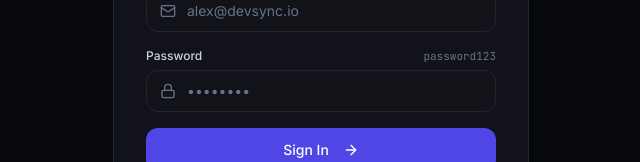
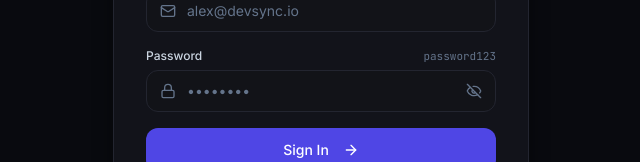
Before and after one commit to Gagandeeprai/devsync, a React (Vite) app in the folder client/: page /login in a window 1280 px wide. Shown: the part 493-655 px from the top of the page, without its empty margins (319-959 px from the left). Built offline with nearby package versions, Linux system fonts and the light colour scheme; no server answers.

Commit message:
feat: add press-and-hold eye button to reveal password on login and register forms

```diff
--- a/client/src/pages/Login.tsx
+++ b/client/src/pages/Login.tsx
@@ -1,12 +1,13 @@
 import React, { useState } from 'react';
 import { Link, useNavigate } from 'react-router-dom';
-import { Layers, ArrowRight, Lock, Mail, Sparkles } from 'lucide-react';
+import { Layers, ArrowRight, Lock, Mail, Sparkles, Eye, EyeOff } from 'lucide-react';
 import { useAuthStore } from '../store/authStore';
 import { Button } from '../components/ui/Button';
 
 export const Login: React.FC = () => {
   const [email, setEmail] = useState('');
   const [password, setPassword] = useState('');
+  const [showPassword, setShowPassword] = useState(false);
   const { login, isLoading } = useAuthStore();
   const navigate = useNavigate();
 
@@ -114,13 +115,49 @@ export const Login: React.FC = () => {
                   <Lock className="w-4 h-4" />
                 </div>
                 <input
-                  type="password"
+                  type={showPassword ? 'text' : 'password'}
                   required
                   value={password}
                   onChange={(e) => setPassword(e.target.value)}
                   placeholder="••••••••"
-                  className="w-full pl-10 pr-3.5 py-2.5 bg-surface-200 border border-surface-border rounded-xl text-slate-100 placeholder-slate-500 text-sm focus:outline-none focus:border-brand-500 focus:ring-1 focus:ring-brand-500 transition-all"
+                  className="w-full pl-10 pr-10 py-2.5 bg-surface-200 border border-surface-border rounded-xl text-slate-100 placeholder-slate-500 text-sm focus:outline-none focus:border-brand-500 focus:ring-1 focus:ring-brand-500 transition-all"
                 />
+                <button
+                  type="button"
+                  onMouseDown={(e) => {
+                    e.preventDefault();
+                    setShowPassword(true);
+                  }}
+                  onMouseUp={() => setShowPassword(false)}
+                  onMouseLeave={() => setShowPassword(false)}
+                  onTouchStart={(e) => {
+                    e.preventDefault();
+                    setShowPassword(true);
+                  }}
+                  onTouchEnd={() => setShowPassword(false)}
+                  onTouchCancel={() => setShowPassword(false)}
+                  onKeyDown={(e) => {
+                    if (e.key === ' ' || e.key === 'Enter') {
+                      e.preventDefault();
+                      setShowPassword(true);
+                    }
+                  }}
+                  onKeyUp={(e) => {
+                    if (e.key === ' ' || e.key === 'Enter') {
+                      setShowPassword(false);
+                    }
+                  }}
+                  onBlur={() => setShowPassword(false)}
+                  title="Hold to view password"
+                  aria-label="Hold to view password"
+                  className="absolute inset-y-0 right-0 pr-3.5 flex items-center text-slate-500 hover:text-slate-300 active:text-brand-400 transition-colors cursor-pointer select-none"
+                >
+                  {showPassword ? (
+                    <Eye className="w-4 h-4 text-brand-400 animate-in fade-in zoom-in-95 duration-100" />
+                  ) : (
+                    <EyeOff className="w-4 h-4" />
+                  )}
+                </button>
               </div>
             </div>
 
--- a/client/src/pages/Register.tsx
+++ b/client/src/pages/Register.tsx
@@ -1,6 +1,6 @@
 import React, { useState } from 'react';
 import { Link, useNavigate } from 'react-router-dom';
-import { Layers, ArrowRight, Lock, Mail, User as UserIcon } from 'lucide-react';
+import { Layers, ArrowRight, Lock, Mail, User as UserIcon, Eye, EyeOff } from 'lucide-react';
 import { useAuthStore } from '../store/authStore';
 import { Button } from '../components/ui/Button';
 
@@ -8,6 +8,7 @@ export const Register: React.FC = () => {
   const [name, setName] = useState('');
   const [email, setEmail] = useState('');
   const [password, setPassword] = useState('');
+  const [showPassword, setShowPassword] = useState(false);
   const [role, setRole] = useState<'DEVELOPER' | 'LEAD'>('DEVELOPER');
   const { register, isLoading } = useAuthStore();
   const navigate = useNavigate();
@@ -102,14 +103,50 @@ export const Register: React.FC = () => {
                   <Lock className="w-4 h-4" />
                 </div>
                 <input
-                  type="password"
+                  type={showPassword ? 'text' : 'password'}
                   required
                   minLength={6}
                   value={password}
                   onChange={(e) => setPassword(e.target.value)}
                   placeholder="At least 6 characters"
-                  className="w-full pl-10 pr-3.5 py-2.5 bg-surface-200 border border-surface-border rounded-xl text-slate-100 placeholder-slate-500 text-sm focus:outline-none focus:border-brand-500 focus:ring-1 focus:ring-brand-500 transition-all"
+                  className="w-full pl-10 pr-10 py-2.5 bg-surface-200 border border-surface-border rounded-xl text-slate-100 placeholder-slate-500 text-sm focus:outline-none focus:border-brand-500 focus:ring-1 focus:ring-brand-500 transition-all"
                 />
+                <button
+                  type="button"
+                  onMouseDown={(e) => {
+                    e.preventDefault();
+                    setShowPassword(true);
+                  }}
+                  onMouseUp={() => setShowPassword(false)}
+                  onMouseLeave={() => setShowPassword(false)}
+                  onTouchStart={(e) => {
+                    e.preventDefault();
+                    setShowPassword(true);
+                  }}
+                  onTouchEnd={() => setShowPassword(false)}
+                  onTouchCancel={() => setShowPassword(false)}
+                  onKeyDown={(e) => {
+                    if (e.key === ' ' || e.key === 'Enter') {
+                      e.preventDefault();
+                      setShowPassword(true);
+                    }
+                  }}
+                  onKeyUp={(e) => {
+                    if (e.key === ' ' || e.key === 'Enter') {
+                      setShowPassword(false);
+                    }
+                  }}
+                  onBlur={() => setShowPassword(false)}
+                  title="Hold to view password"
+                  aria-label="Hold to view password"
+                  className="absolute inset-y-0 right-0 pr-3.5 flex items-center text-slate-500 hover:text-slate-300 active:text-brand-400 transition-colors cursor-pointer select-none"
+                >
+                  {showPassword ? (
+                    <Eye className="w-4 h-4 text-brand-400 animate-in fade-in zoom-in-95 duration-100" />
+                  ) : (
+                    <EyeOff className="w-4 h-4" />
+                  )}
+                </button>
               </div>
             </div>
 
```
Also changed, not shown: 1 other file (tests, documents, lock files or other folders).
